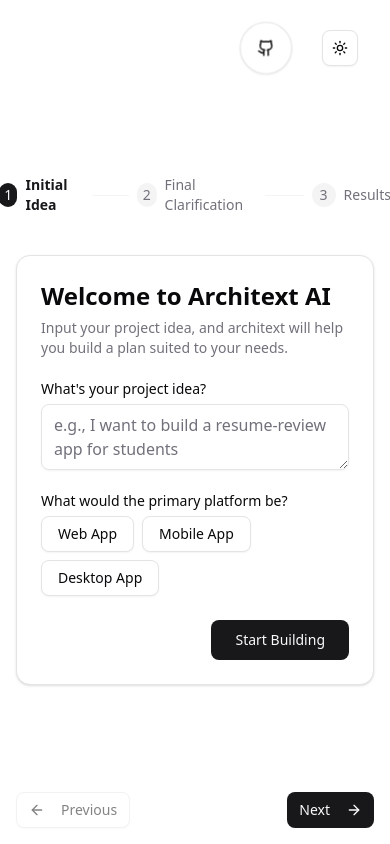
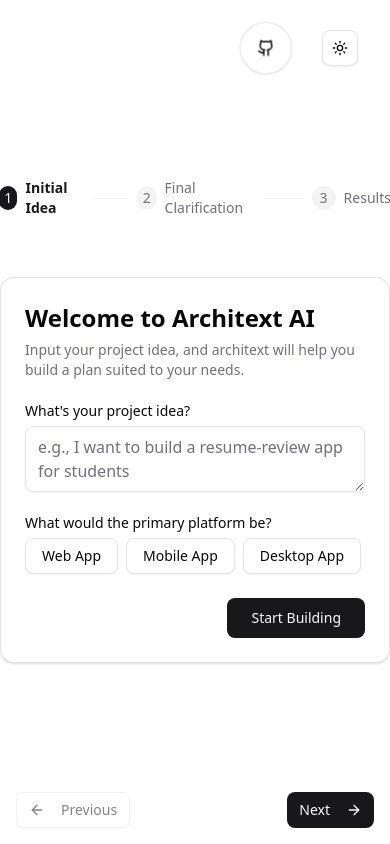
Before and after one commit to brandoncintron/architext-ai, a Next.js app: page / in a window 390 px wide. Built offline with nearby package versions, Linux system fonts and the light colour scheme.

Commit message:
Modified padding

```diff
--- a/src/app/page.tsx
+++ b/src/app/page.tsx
@@ -8,7 +8,7 @@ import { Github } from "lucide-react";
 
 const HomePage = () => {
   return (
-    <main className="flex min-h-screen flex-col items-center justify-center p-4 md:p-24">
+    <main className="flex min-h-screen flex-col items-center justify-center md:p-24">
       <Wizard />
       <div className="absolute right-8 top-6 flex items-center space-x-8">
         <Button
```
